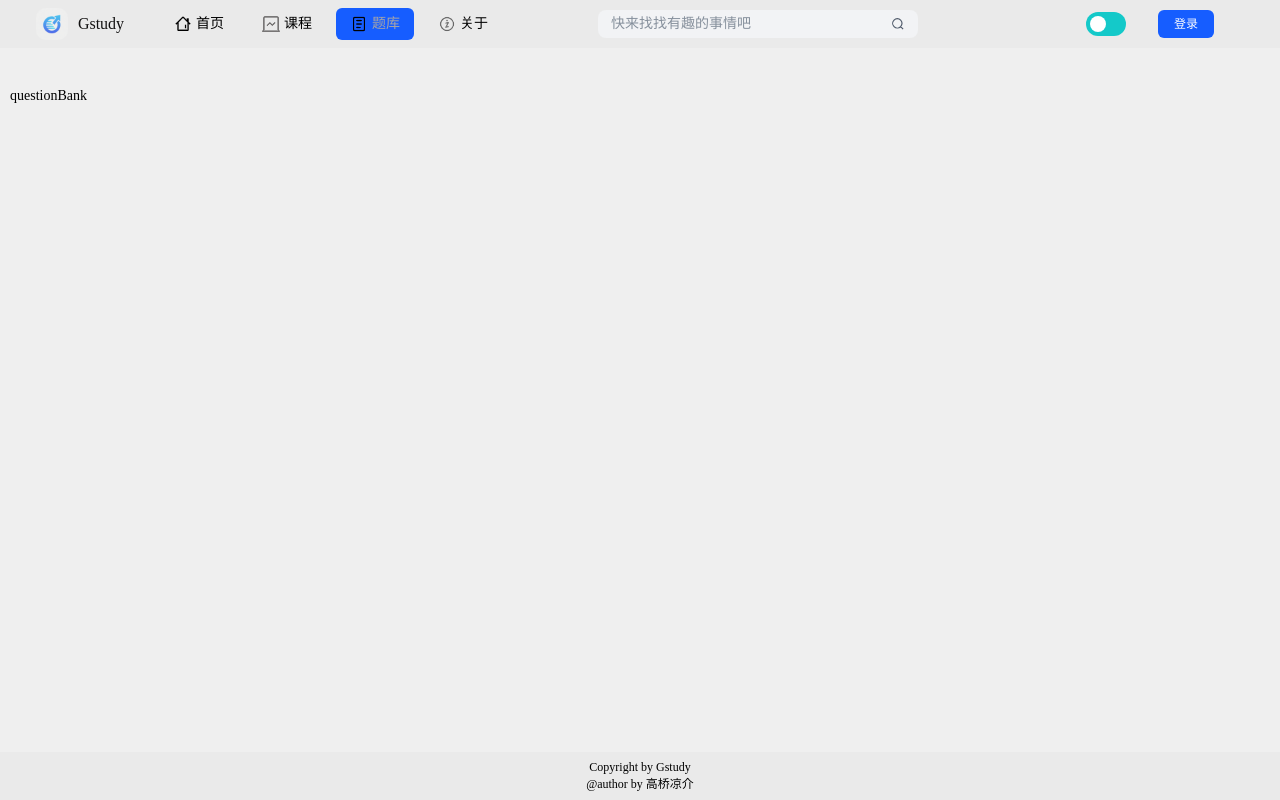
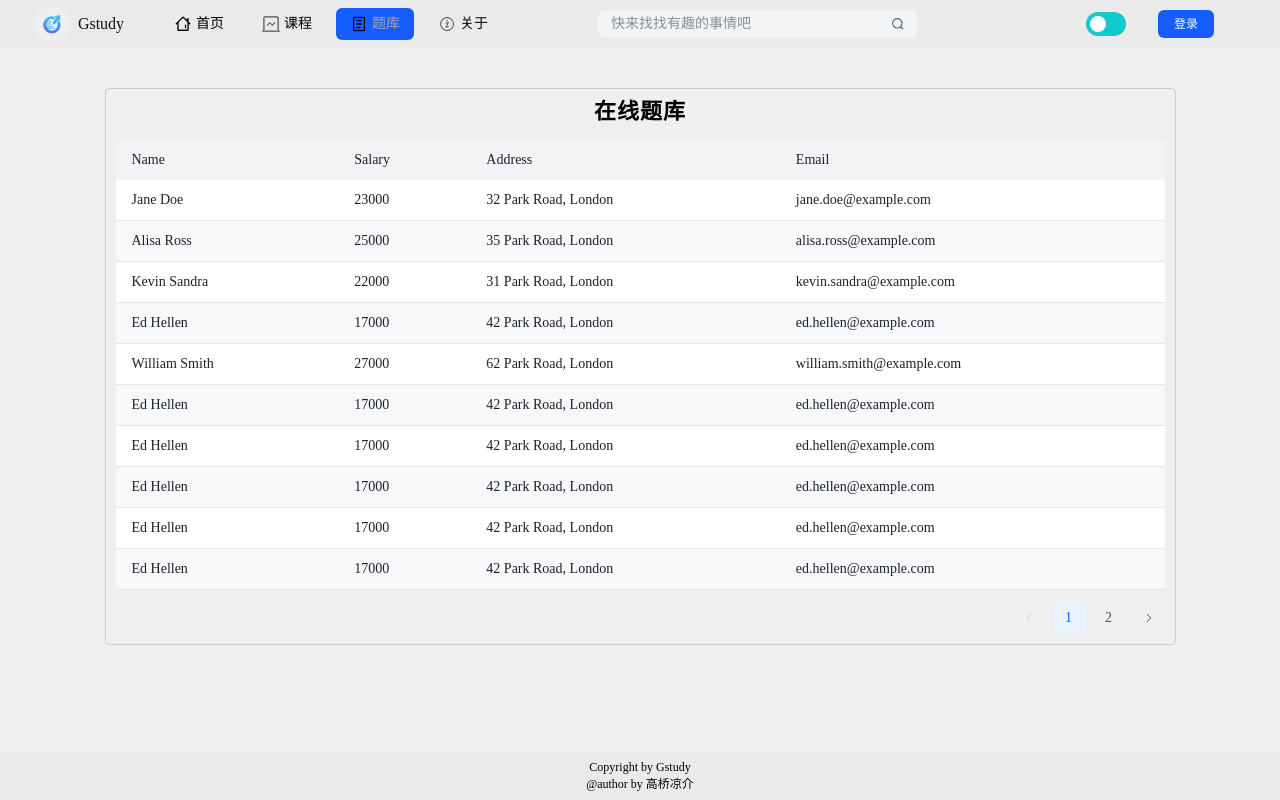
Before and after one commit to w1979836005/Gstudy, a Vue app in the folder Gstudy-front-web/: page /question in a window 1280 px wide. Built offline with nearby package versions, Linux system fonts and the light colour scheme.

Commit message:
add homepage

```diff
--- /dev/null
+++ b/Gstudy-front-web/src/components/course/courseCard.vue
@@ -0,0 +1,46 @@
+<script setup lang="ts">
+
+</script>
+
+<template>
+
+  <div class="course my-card" >
+    <img src="../../assets/Gstudybg.jpg" width="128" alt="cover">
+    <div class="course-info" >
+      <div class="title">Vue课程</div>
+      <div class="description">为小白入门Vue前端web开发的课程</div>
+    </div>
+    <div class="join-num" style="margin-top: 38px; margin-left: 15%">
+      <div>参与人数：3213</div>
+    </div>
+    <div class="time" style="margin-top: 38px; margin-left: 15%">
+      <div>起止时间：永久</div>
+    </div>
+  </div>
+
+</template>
+
+<style scoped lang="less">
+.course {
+  transition: all 0.3s ease;
+  cursor: pointer;
+  margin-top: 20px;
+  width: 90%;
+  display: flex;
+  flex-wrap: wrap;
+  .course-info {
+    margin-left: 15px;
+    .title {
+      font-size: 16px;
+      font-weight: bold;
+    }
+    .description {
+      margin-top: 20px;
+    }
+  }
+}
+
+.course:hover {
+  background-color: #e8e6e6;
+}
+</style>
--- /dev/null
+++ b/Gstudy-front-web/src/components/course/courseList.vue
@@ -0,0 +1,25 @@
+<script setup lang="ts">
+
+import CourseCard from '@/components/course/courseCard.vue'
+</script>
+
+<template>
+<div id="courseList" class="my-card">
+  <h3 class="title">在线课程</h3>
+  <course-card v-for="item in 20" :key="item"/>
+  <a-pagination class="pagination" :total="20" show-page-size/>
+</div>
+</template>
+
+<style scoped lang="less">
+#courseList {
+  display: flex;
+  align-items: center;
+  flex-direction: column;
+}
+
+
+.pagination {
+  margin-top: 2rem;
+}
+</style>
--- /dev/null
+++ b/Gstudy-front-web/src/components/home/articleDetail.vue
@@ -0,0 +1,13 @@
+<script setup lang="ts">
+
+</script>
+
+<template>
+<div id="article-detail">
+  articleDtail
+</div>
+</template>
+
+<style scoped lang="less">
+
+</style>
--- a/Gstudy-front-web/src/components/home/articleListCard.vue
+++ b/Gstudy-front-web/src/components/home/articleListCard.vue
@@ -3,6 +3,7 @@ import ArticleCard from '@/components/home/articleCard.vue'
 import type { ArticleType } from '@/components/home/type'
 import userAvatar from '@/assets/user.webp'
 import { onMounted, onUnmounted, ref } from 'vue'
+import { useRouter } from 'vue-router'
 
 
 //生成加载文章
@@ -97,6 +98,13 @@ onUnmounted(() => {
     observer.value.unobserve(sentinel.value)
   }
 })
+
+
+//跳转详情
+const router = useRouter()
+const handleGoDetail = (id:number):void => {
+  router.push(`/article/${id}`)
+}
 </script>
 
 <template>
@@ -104,7 +112,7 @@ onUnmounted(() => {
   <div class="my-card">
     <a-tabs default-active-key="1">
       <a-tab-pane key="1" title="推荐" class="article-box">
-        <article-card v-for="article in articles" :key="article.id" :article="article"/>
+        <article-card v-for="article in articles" :key="article.id" :article="article" @click="handleGoDetail(article.id)"/>
 
 <!--        加载状态提示-->
         <div class="load-more-container">
--- /dev/null
+++ b/Gstudy-front-web/src/components/question/questionList.vue
@@ -0,0 +1,21 @@
+<script setup lang="ts">
+import QuestionTable from '@/components/question/questionTable.vue'
+</script>
+
+<template>
+<div id="questionList" class="my-card">
+    <h3 style="font-size: 22px;letter-spacing: 1px">在线题库</h3>
+    <question-table/>
+</div>
+</template>
+
+<style scoped lang="less">
+#questionList {
+  width: 85%;
+  min-height: 65vh;
+
+  display: flex;
+  flex-direction: column;
+  align-items: center;
+}
+</style>
--- /dev/null
+++ b/Gstudy-front-web/src/components/question/questionTable.vue
@@ -0,0 +1,107 @@
+<script setup lang="ts">
+import { reactive } from 'vue'
+
+const columns = [
+  {
+    title: 'Name',
+    dataIndex: 'name',
+  },
+  {
+    title: 'Salary',
+    dataIndex: 'salary',
+  },
+  {
+    title: 'Address',
+    dataIndex: 'address',
+  },
+  {
+    title: 'Email',
+    dataIndex: 'email',
+  },
+];
+const data = reactive([{
+  key: '1',
+  name: 'Jane Doe',
+  salary: 23000,
+  address: '32 Park Road, London',
+  email: 'jane.doe@example.com'
+}, {
+  key: '2',
+  name: 'Alisa Ross',
+  salary: 25000,
+  address: '35 Park Road, London',
+  email: 'alisa.ross@example.com'
+}, {
+  key: '3',
+  name: 'Kevin Sandra',
+  salary: 22000,
+  address: '31 Park Road, London',
+  email: 'kevin.sandra@example.com'
+}, {
+  key: '4',
+  name: 'Ed Hellen',
+  salary: 17000,
+  address: '42 Park Road, London',
+  email: 'ed.hellen@example.com'
+}, {
+  key: '5',
+  name: 'William Smith',
+  salary: 27000,
+  address: '62 Park Road, London',
+  email: 'william.smith@example.com'
+}
+  , {
+    key: '5',
+    name: 'Ed Hellen',
+    salary: 17000,
+    address: '42 Park Road, London',
+    email: 'ed.hellen@example.com'
+  },
+  {
+    key: '6',
+    name: 'Ed Hellen',
+    salary: 17000,
+    address: '42 Park Road, London',
+    email: 'ed.hellen@example.com'
+  },
+  {
+    key: '7',
+    name: 'Ed Hellen',
+    salary: 17000,
+    address: '42 Park Road, London',
+    email: 'ed.hellen@example.com'
+  },
+   {
+    key: '8',
+    name: 'Ed Hellen',
+    salary: 17000,
+    address: '42 Park Road, London',
+    email: 'ed.hellen@example.com'
+  }, {
+    key: '9',
+    name: 'Ed Hellen',
+    salary: 17000,
+    address: '42 Park Road, London',
+    email: 'ed.hellen@example.com'
+  },
+  {
+    key: '10',
+    name: 'Ed Hellen',
+    salary: 17000,
+    address: '42 Park Road, London',
+    email: 'ed.hellen@example.com'
+  }, ]);
+</script>
+
+<template>
+<div id="question-table" >
+  <a-table :columns="columns" :data="data" stripe :bordered="false" />
+</div>
+</template>
+
+<style scoped lang="less">
+#question-table {
+  margin-top: 1rem;
+  width: 100%;
+}
+</style>
--- a/Gstudy-front-web/src/router/index.ts
+++ b/Gstudy-front-web/src/router/index.ts
@@ -1,12 +1,13 @@
 import { createRouter, createWebHistory } from 'vue-router'
 import HomeView from '../views/homeView.vue'
-import QuestionView from '@/views/QuestionView.vue'
 import BasicLayout from '@/layouts/basicLayout.vue'
 import AboutView from '@/views/aboutView.vue'
 import CourseView from '@/views/courseView.vue'
 import UserLayout from '@/layouts/userLayout.vue'
 import LoginView from '@/views/user/loginView.vue'
 import RegisterView from '@/views/user/registerView.vue'
+import ArticleDetail from '@/components/home/articleDetail.vue'
+import QuestionView from '@/views/questionView.vue'
 
 const baseUrl = '/'
 const router = createRouter({
@@ -31,6 +32,11 @@ const router = createRouter({
           path: 'question',
           name: 'question',
           component: QuestionView,
+        },
+        {
+          path: 'article/:id',
+          name: 'articleDetail',
+          component: ArticleDetail,
         },
         {
           path: 'about',
--- a/Gstudy-front-web/src/views/courseView.vue
+++ b/Gstudy-front-web/src/views/courseView.vue
@@ -1,10 +1,19 @@
 <script setup lang="ts">
+import CourseList from '@/components/course/courseList.vue'
 </script>
 
 <template>
   <div id="courseView">
-    courseView
+    <course-list/>
   </div>
 </template>
 
-<style lang="less" scoped></style>
+<style lang="less" scoped>
+#courseView {
+  width: 100%;
+  min-height: 80vh;
+  display: flex;
+  flex-direction: column;
+  align-items: center;
+}
+</style>
--- a/Gstudy-front-web/src/views/homeView.vue
+++ b/Gstudy-front-web/src/views/homeView.vue
@@ -18,7 +18,7 @@ import SubmitArticle from '@/components/home/submitArticle.vue'
 <style lang="less" scoped>
 #homeView {
   width: 100%;
-  height: 100%;
+  min-height: 95vh;
   display: flex;
   flex-direction: column;
   justify-content: center;
--- a/Gstudy-front-web/src/views/questionView.vue
+++ b/Gstudy-front-web/src/views/questionView.vue
@@ -1,10 +1,18 @@
 <script setup lang="ts">
+import QuestionList from '@/components/question/questionList.vue'
 </script>
 
 <template>
   <div id="questionBank">
-    questionBank
+    <question-list/>
   </div>
 </template>
 
-<style lang="less" scoped></style>
+<style lang="less" scoped>
+#questionBank {
+  width: 100%;
+  display: flex;
+  justify-content: center;
+  align-items: center;
+}
+</style>
```
